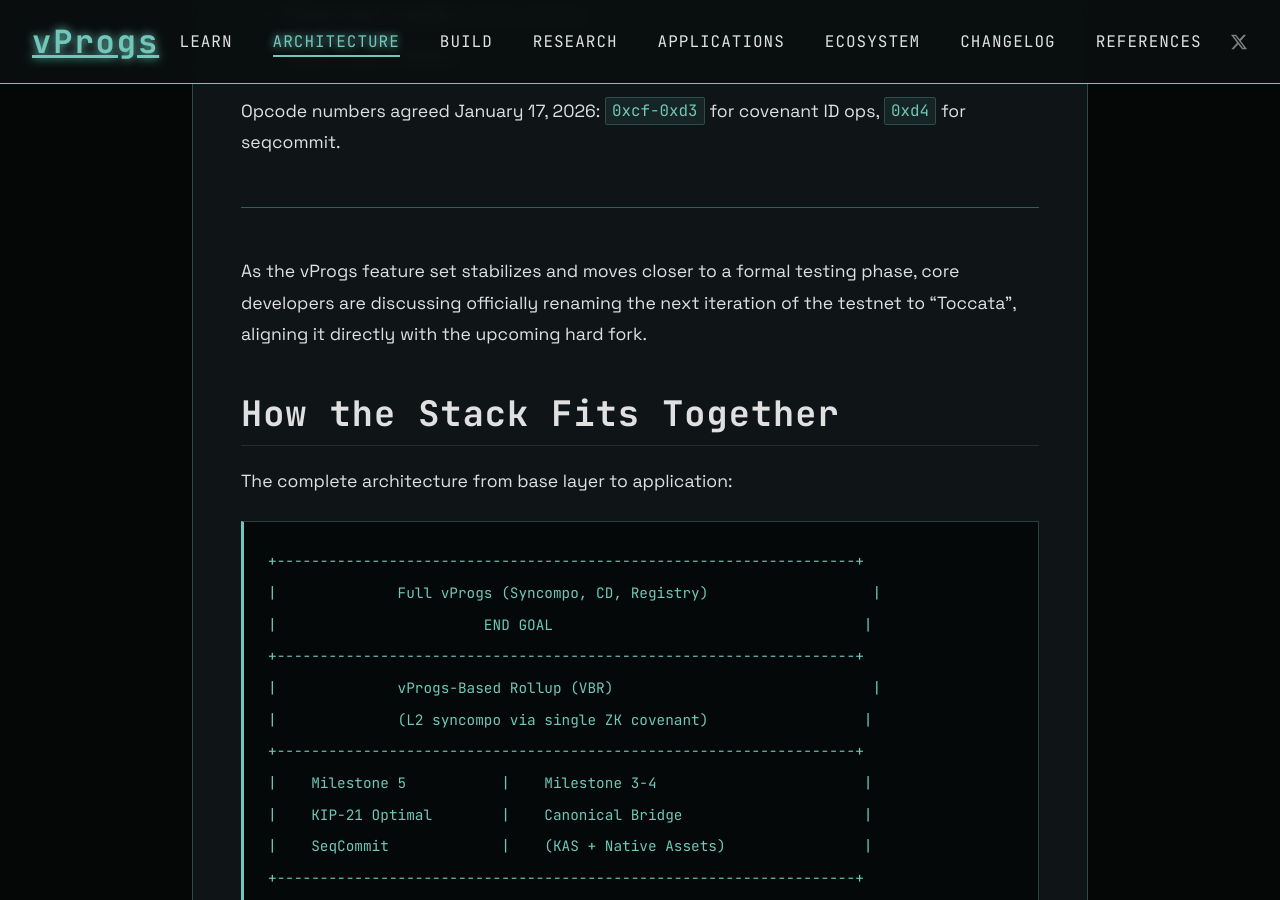
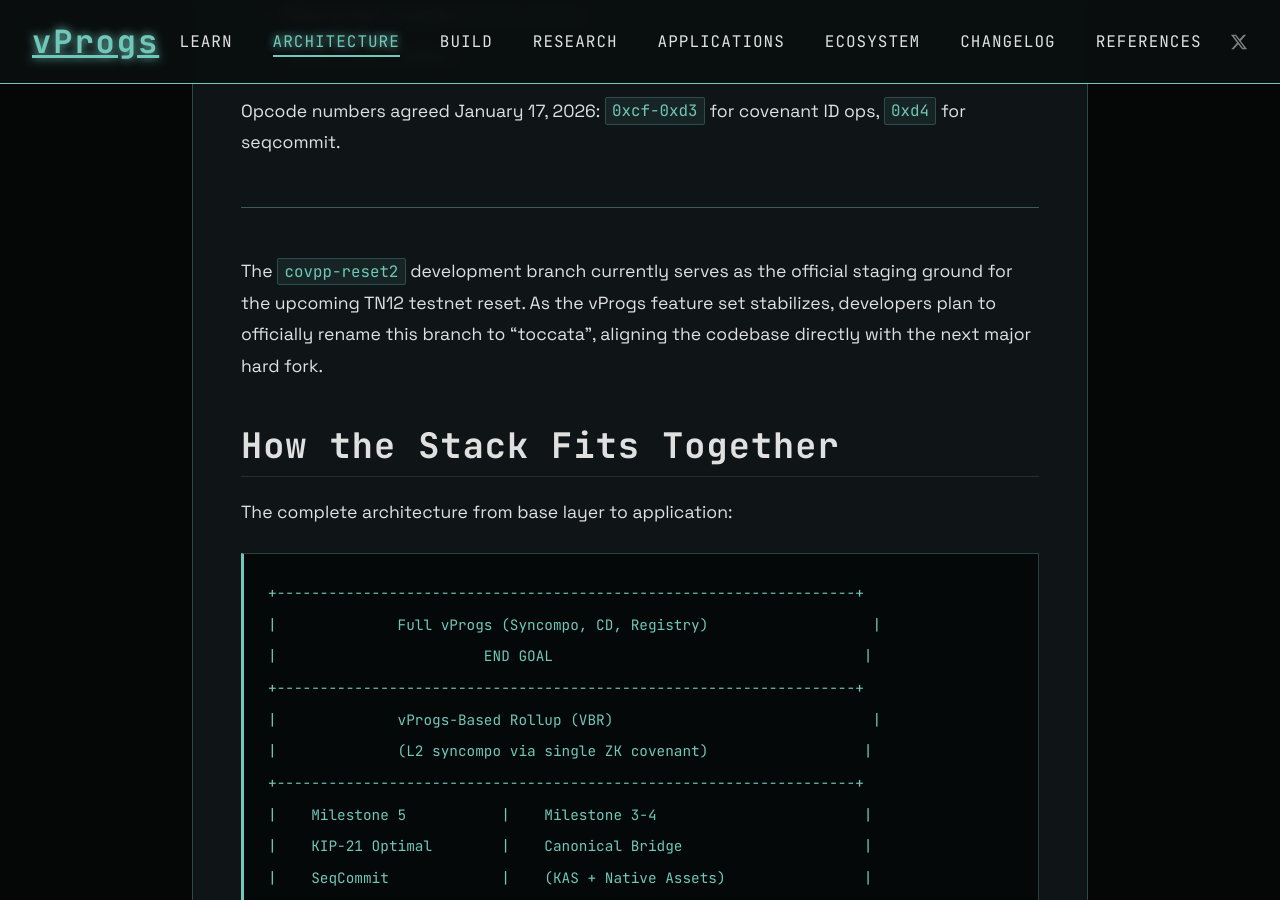
Before and after one commit to creative-inference/vprogs.xyz, a Jekyll site: the page built from architecture/covenants.md, in a window 1280 px wide and 900 px high, scrolled down 18021 px. Built offline with Jekyll 4.4.1, drawn with Linux system fonts in a browser that asks for light colours.

Commit message:
Update TN12 staging branch details to covpp-reset2 [auto]

```diff
--- a/architecture/covenants.md
+++ b/architecture/covenants.md
@@ -476,7 +476,7 @@
 
 
 
-As the vProgs feature set stabilizes and moves closer to a formal testing phase, core developers are discussing officially renaming the next iteration of the testnet to "Toccata", aligning it directly with the upcoming hard fork.
+The `covpp-reset2` development branch currently serves as the official staging ground for the upcoming TN12 testnet reset. As the vProgs feature set stabilizes, developers plan to officially rename this branch to "toccata", aligning the codebase directly with the next major hard fork.
 
 ## How the Stack Fits Together
 
```
